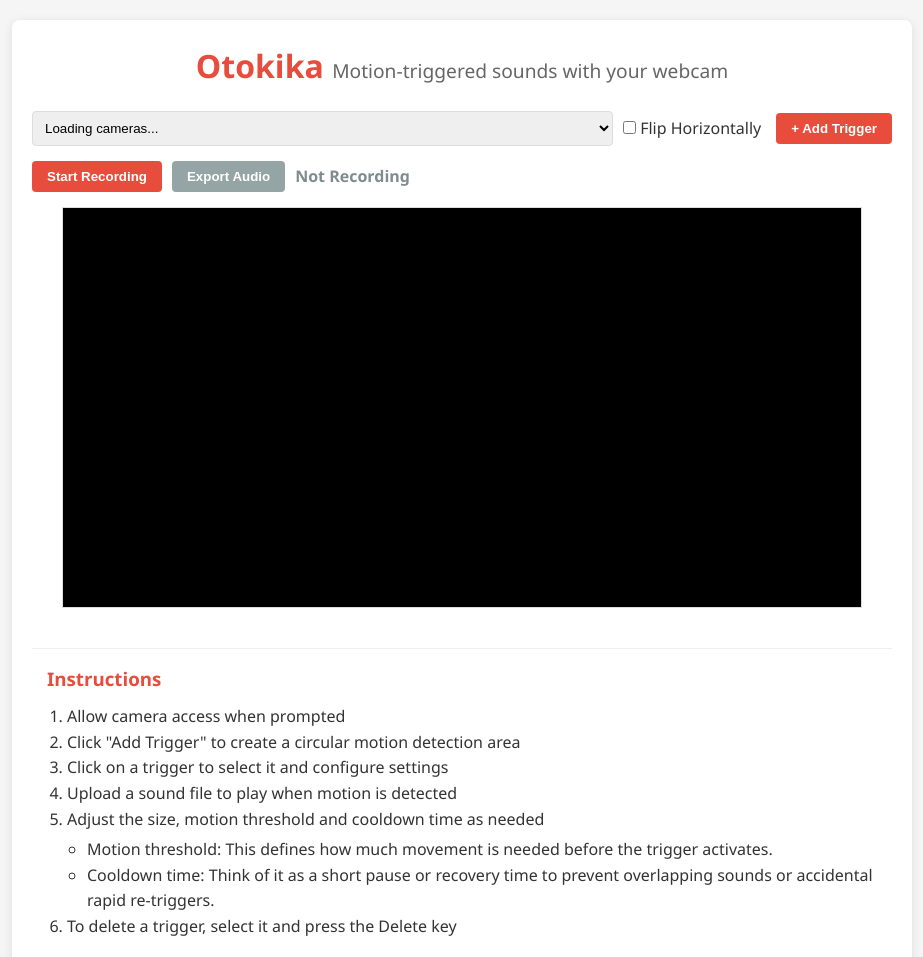
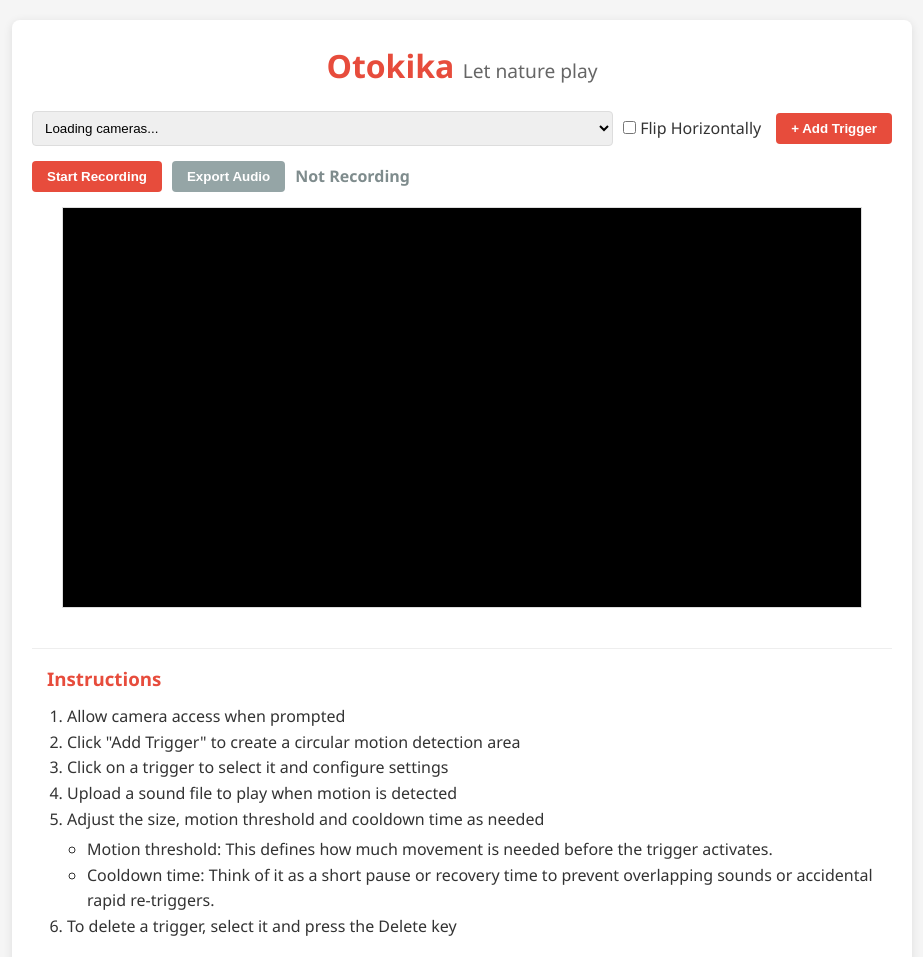
Before and after one commit to rotten77/otokika, a plain HTML site: page index.html in a window 1280 px wide. Shown: the top 957 px of the page, without its empty margins (178-1101 px from the left). Drawn offline with Linux system fonts and the light colour scheme.

Commit message:
Change title of the page

```diff
--- a/index.html
+++ b/index.html
@@ -3,12 +3,12 @@
 <head>
     <meta charset="UTF-8">
     <meta name="viewport" content="width=device-width, initial-scale=1.0">
-    <title>Otokika - Motion-triggered sounds with your webcam</title>
+    <title>Otokika - webcam-based, motion-triggered music sampler</title>
     <link rel="stylesheet" href="style.css">
 </head>
 <body>
     <div class="container">
-        <h1>Otokika <span class="subtitle">Motion-triggered sounds with your webcam</span></h1>
+        <h1>Otokika <span class="subtitle">Let nature play</span></h1>
 
         <div class="camera-controls">
             <select id="cameraSelect" class="camera-select">
```
Also changed, not shown: 1 other file.
